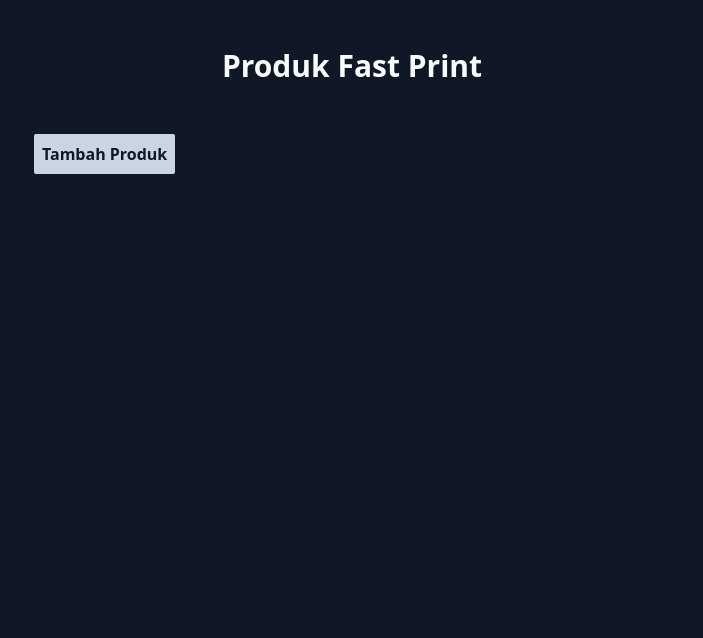
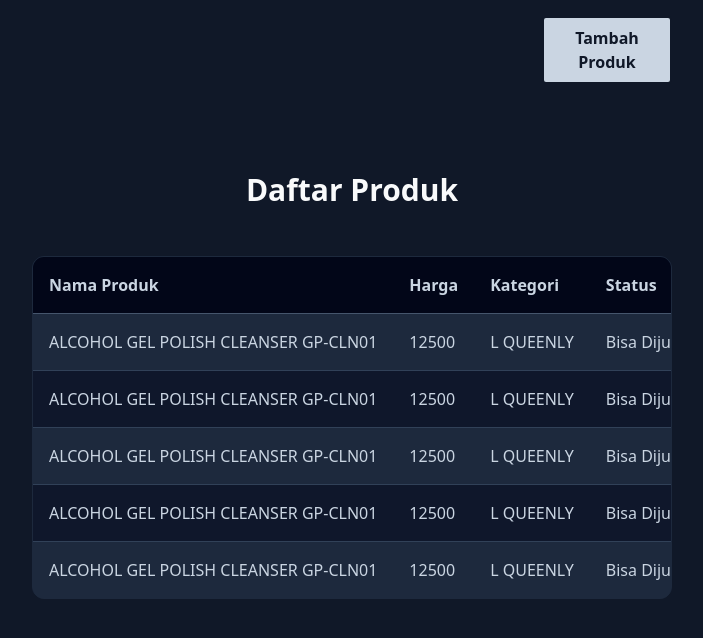
Before and after one commit to bagoesihsant/fastprint_test_03022026, a React (Vite) app in the folder frontend/fastprint_junior_test/: page / in a window 1280 px wide. Shown: the top 638 px of the page, without its empty margins (288-991 px from the left). Built offline with nearby package versions, Linux system fonts and the light colour scheme.

Commit message:
Finished 1st iteration of UI.

```diff
--- a/frontend/fastprint_junior_test/src/App.jsx
+++ b/frontend/fastprint_junior_test/src/App.jsx
@@ -5,12 +5,11 @@
   const [isAdd, setIsAdd] = useState(false);
 
   return (
-    <div className='bg-gray-900 h-screen grid grid-cols-12'>
-      <div className="col-span-6 col-start-4">
-        <h1 className='text-gray-50 text-3xl text-center my-12 font-bold'>Produk Fast Print</h1>
-        <button type="button" className="border-2 bg-slate-300 rounded text-center text-gray-900 font-semibold col-span-8 col-start-3 py-2 px-2 cursor-pointer hover:bg-slate-900 hover:border-slate-300 hover:text-gray-50" onClick={() => { setIsAdd(!isAdd); }}>{ !isAdd ? "Tambah Produk" : "Batal Tambah Produk" }</button>
+    <div className='bg-gray-900 grid grid-cols-12 grid-rows-12 h-screen'>
+      <div className="col-span-6 col-start-4 py-4 grid grid-cols-12 gap-10">
+        <button type="button" className="border-2 bg-slate-300 rounded text-center text-gray-900 font-semibold py-2 px-2 cursor-pointer col-start-10 col-span-3 hover:bg-slate-900 hover:border-slate-300 hover:text-gray-50" onClick={() => { setIsAdd(!isAdd); }}>{ !isAdd ? "Tambah Produk" : "Batal Tambah Produk" }</button>
         { isAdd && (
-          <form method="POST">
+          <form method="POST" className='col-span-12'>
             <div className="my-6">
                 <h2 className="text-gray-50 text-center font-semibold text-3xl">Tambah Produk</h2>
                 <div className="my-4 grid grid-cols-12 gap-2">
@@ -42,6 +41,105 @@
             </div>
           </form>
         ) }
+        { !isAdd && (
+
+          <div className="col-span-12">
+            <h2 className='my-12 text-gray-50 text-center font-semibold text-3xl'>Daftar Produk</h2>
+            <div className='my-12 w-full text-slate-300 bg-slate-800 rounded-xl overflow-clip border border-slate-800' >
+              <table className='w-full text-left table-auto min-w-max'>
+                <thead>
+                  <tr>
+                    <th className='p-4 border-b border-slate-600 bg-slate-950'>
+                      <p>Nama Produk</p>
+                    </th>
+                    <th className='p-4 border-b border-slate-600 bg-slate-950'>
+                      <p>Harga</p>
+                    </th>
+                    <th className='p-4 border-b border-slate-600 bg-slate-950'>
+                      <p>Kategori</p>
+                    </th>
+                    <th className='p-4 border-b border-slate-600 bg-slate-950'>
+                      <p>Status</p>
+                    </th>
+                  </tr>
+                </thead>
+                <tbody>
+                  <tr className='even:bg-slate-900 hover:bg-slate-700'>
+                    <td className='p-4 border-b border-slate-700'>
+                      <p>ALCOHOL GEL POLISH CLEANSER GP-CLN01</p>
+                    </td>
+                    <td className='p-4 border-b border-slate-700'>
+                      <p>12500</p>
+                    </td>
+                    <td className='p-4 border-b border-slate-700'>
+                      L QUEENLY
+                    </td>
+                    <td className='p-4 border-b border-slate-700'>
+                      Bisa Dijual
+                    </td>
+                  </tr>
+                  <tr className='even:bg-slate-900 hover:bg-slate-700'>
+                    <td className='p-4 border-b border-slate-700'>
+                      <p>ALCOHOL GEL POLISH CLEANSER GP-CLN01</p>
+                    </td>
+                    <td className='p-4 border-b border-slate-700'>
+                      <p>12500</p>
+                    </td>
+                    <td className='p-4 border-b border-slate-700'>
+                      L QUEENLY
+                    </td>
+                    <td className='p-4 border-b border-slate-700'>
+                      Bisa Dijual
+                    </td>
+                  </tr>
+                  <tr className='even:bg-slate-900 hover:bg-slate-700'>
+                    <td className='p-4 border-b border-slate-700'>
+                      <p>ALCOHOL GEL POLISH CLEANSER GP-CLN01</p>
+                    </td>
+                    <td className='p-4 border-b border-slate-700'>
+                      <p>12500</p>
+                    </td>
+                    <td className='p-4 border-b border-slate-700'>
+                      L QUEENLY
+                    </td>
+                    <td className='p-4 border-b border-slate-700'>
+                      Bisa Dijual
+                    </td>
+                  </tr>
+                  <tr className='even:bg-slate-900 hover:bg-slate-700'>
+                    <td className='p-4 border-b border-slate-700'>
+                      <p>ALCOHOL GEL POLISH CLEANSER GP-CLN01</p>
+                    </td>
+                    <td className='p-4 border-b border-slate-700'>
+                      <p>12500</p>
+                    </td>
+                    <td className='p-4 border-b border-slate-700'>
+                      L QUEENLY
+                    </td>
+                    <td className='p-4 border-b border-slate-700'>
+                      Bisa Dijual
+                    </td>
+                  </tr>
+                  <tr className='even:bg-slate-900 hover:bg-slate-700'>
+                    <td className='p-4 border-slate-700'>
+                      <p>ALCOHOL GEL POLISH CLEANSER GP-CLN01</p>
+                    </td>
+                    <td className='p-4 border-slate-700'>
+                      <p>12500</p>
+                    </td>
+                    <td className='p-4 border-slate-700'>
+                      L QUEENLY
+                    </td>
+                    <td className='p-4 border-slate-700'>
+                      Bisa Dijual
+                    </td>
+                  </tr>
+                </tbody>
+              </table>
+            </div>
+          </div>
+
+        ) }
       </div>
     </div>
   )
```
